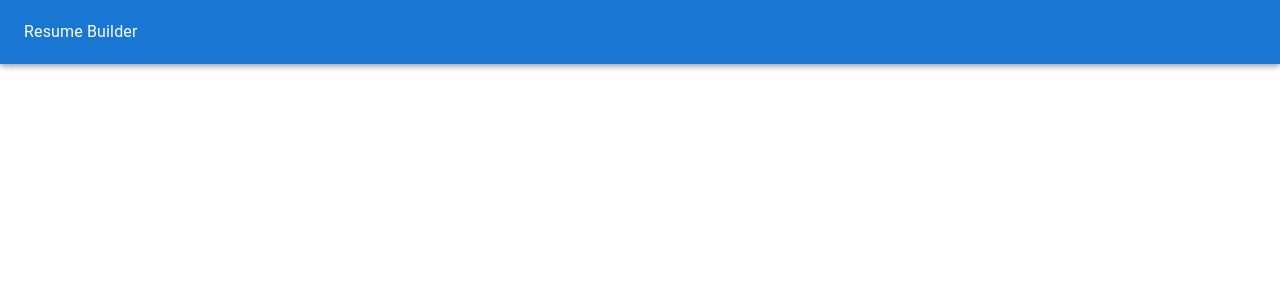
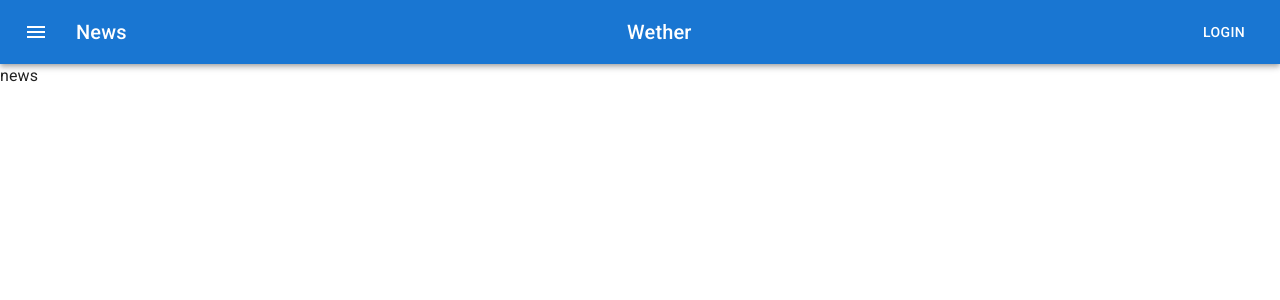
Before and after one commit to viking0312/resume-builder-new, a React (Create React App) app: page / in a window 1280 px wide. Shown: the top 300 px of the page. Built offline with nearby package versions, Linux system fonts and the light colour scheme.

Commit message:
add useState changes

```diff
--- a/public/index.html
+++ b/public/index.html
@@ -15,6 +15,7 @@
       user's mobile device or desktop. See https://developers.google.com/web/fundamentals/web-app-manifest/
     -->
     <link rel="manifest" href="%PUBLIC_URL%/manifest.json" />
+
     <!--
       Notice the use of %PUBLIC_URL% in the tags above.
       It will be replaced with the URL of the `public` folder during the build.
@@ -24,6 +25,10 @@
       work correctly both with client-side routing and a non-root public URL.
       Learn how to configure a non-root public URL by running `npm run build`.
     -->
+    <link
+      rel="stylesheet"
+      href="https://fonts.googleapis.com/css?family=Roboto:300,400,500,700&display=swap"
+    />
     <title>React App</title>
   </head>
   <body>
--- /dev/null
+++ b/src/components/Header.jsx
@@ -0,0 +1,48 @@
+import * as React from "react"
+import AppBar from "@mui/material/AppBar"
+import Box from "@mui/material/Box"
+import Toolbar from "@mui/material/Toolbar"
+import Typography from "@mui/material/Typography"
+import Button from "@mui/material/Button"
+import IconButton from "@mui/material/IconButton"
+import MenuIcon from "@mui/icons-material/Menu"
+const Header = (props) => {
+  return (
+    <div>
+      <Box sx={{ flexGrow: 1 }}>
+        <AppBar position="static">
+          <Toolbar>
+            <IconButton
+              size="large"
+              edge="start"
+              color="inherit"
+              aria-label="menu"
+              sx={{ mr: 2 }}
+            >
+              <MenuIcon />
+            </IconButton>
+            <Typography
+              variant="h6"
+              component="div"
+              sx={{ flexGrow: 0.5 }}
+              onClick={() => props.handle("news")}
+            >
+              News
+            </Typography>
+            <Typography
+              variant="h6"
+              component="div"
+              sx={{ flexGrow: 0.5 }}
+              onClick={() => props.handle("wether")}
+            >
+              Wether
+            </Typography>
+            <Button color="inherit">Login</Button>
+          </Toolbar>
+        </AppBar>
+      </Box>
+    </div>
+  )
+}
+
+export default Header
--- /dev/null
+++ b/src/components/Home.jsx
@@ -0,0 +1,7 @@
+import * as React from "react"
+
+const Home = (props) => {
+  return <div>{props.info}</div>
+}
+
+export default Home
--- a/src/components/app.jsx
+++ b/src/components/app.jsx
@@ -1,33 +1,28 @@
-import {
-  AppBar,
-  Box,
-  Menu,
-  MenuItem,
-  Toolbar,
-  Typography,
-} from "@mui/material";
+import * as React from "react"
+import { useState } from "react"
+import Header from "./Header"
+import Home from "./Home"
 
-const pages = ["Templates", "Take a tour"];
+const handleLogin = () => {
+  alert("logged in")
+}
+
+const handleWether = () => {}
 
 const App = () => {
+  console.log("render")
+  const [comp, setComp] = useState("news")
+
+  const [login, setLogin] = useState()
+  const handleCallback = (compName) => {
+    setComp(compName)
+  }
   return (
-    <AppBar position="fixed">
-      <Toolbar>
-        <Typography varient="h6" component="div">
-          Resume Builder
-        </Typography>
-        <Box sx={{ flexGrow: 1 }}>
-          <Menu>
-            {pages.map((page) => (
-              <MenuItem key={page}>
-                <Typography textAlign="center">{page}</Typography>
-              </MenuItem>
-            ))}
-          </Menu>
-        </Box>
-      </Toolbar>
-    </AppBar>
-  );
-};
+    <div>
+      <Header handle={handleCallback}></Header>
+      <Home info={comp}></Home>
+    </div>
+  )
+}
 
-export default App;
+export default App
```
Also changed, not shown: src/index.js (+6 -6 lines).
